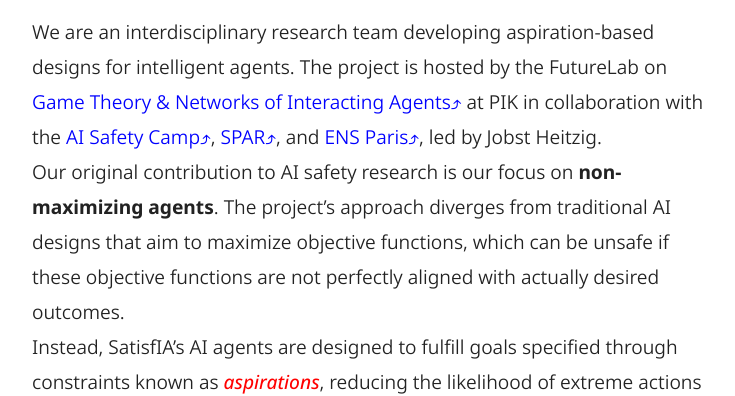
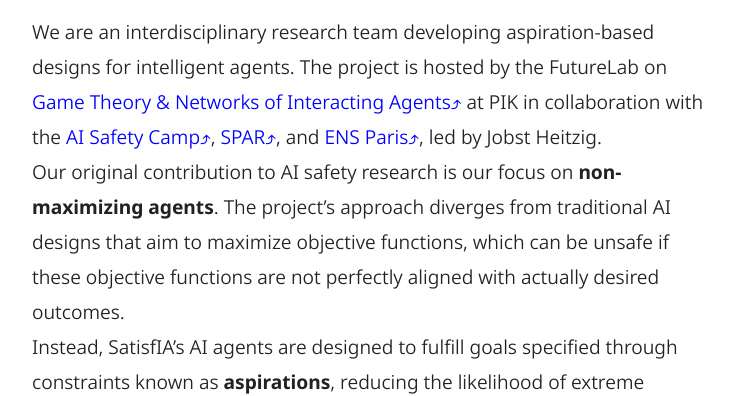
Before and after one commit to pik-gane/satisfia, a plain HTML site: page docs/index.html in a window 1280 px wide. Shown: the part 406-802 px from the top of the page, without its empty margins (272-1007 px from the left). Drawn offline with Linux system fonts and the light colour scheme.

Commit message:
Update index.html

```diff
--- a/docs/index.html
+++ b/docs/index.html
@@ -23,7 +23,7 @@
             <p>
                 We are an interdisciplinary research team developing aspiration-based designs for intelligent agents. The project is hosted by the FutureLab on <a href="https://www.pik-potsdam.de/en/institute/futurelabs/gane/futurelab-gane">Game Theory &amp; Networks of Interacting Agents</a> at PIK in collaboration with the <a href="https://aisafety.camp">AI Safety Camp</a>, <a href="https://sparai.notion.site/Supervised-Program-for-Alignment-Research-SPAR-4da6be132e974823961abfdd0c218536">SPAR</a>, and <a href="https://www.ens.psl.eu/en">ENS Paris</a>, led by Jobst Heitzig. <br>
                 Our original contribution to AI safety research is our focus on <b>non-maximizing agents</b>. The project’s approach diverges from traditional AI designs that aim to maximize objective functions, which can be unsafe if these objective functions are not perfectly aligned with actually desired outcomes. <br>
-                Instead, SatisfIA’s AI agents are designed to fulfill goals specified through constraints known as <em>aspirations</em>, reducing the likelihood of extreme actions and increasing safety.
+                Instead, SatisfIA’s AI agents are designed to fulfill goals specified through constraints known as <b>aspirations</b>, reducing the likelihood of extreme actions and increasing safety.
             </p>
             <h2>Research Focus</h2>
             <p>
```
